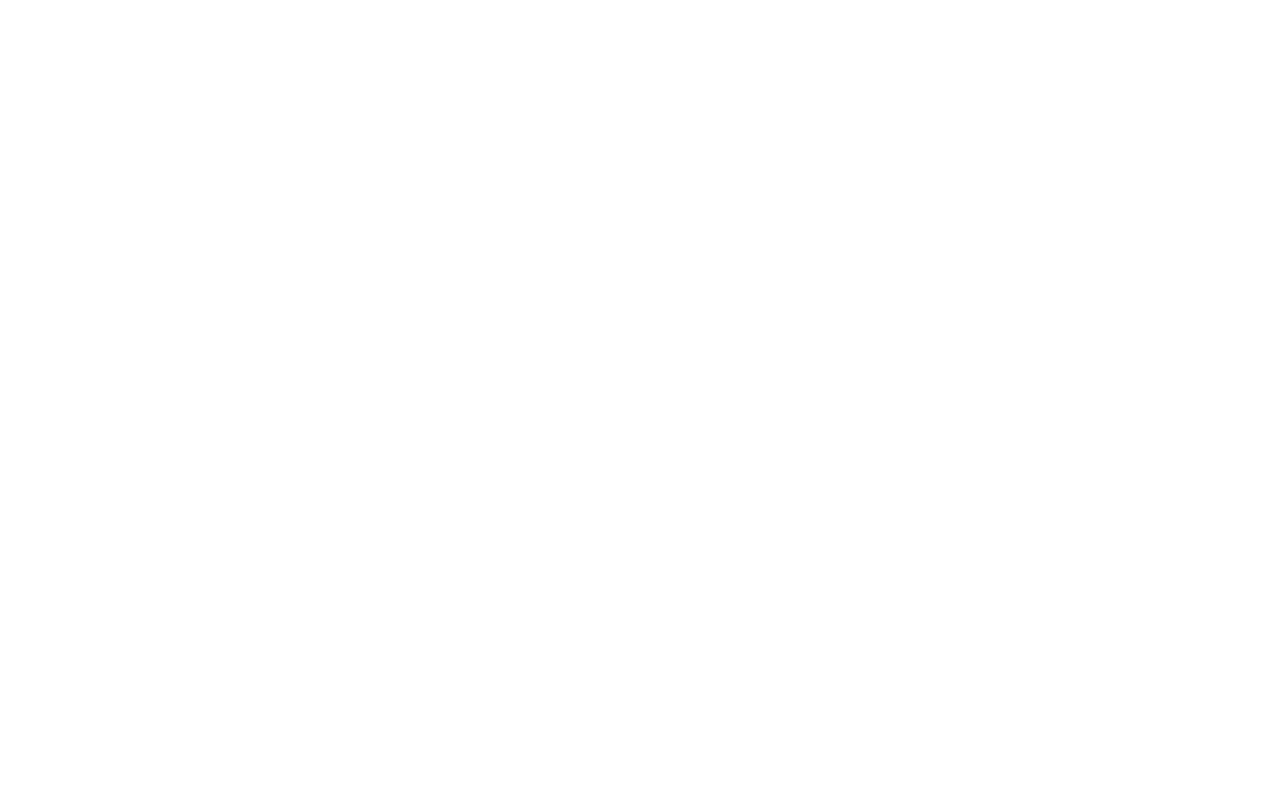
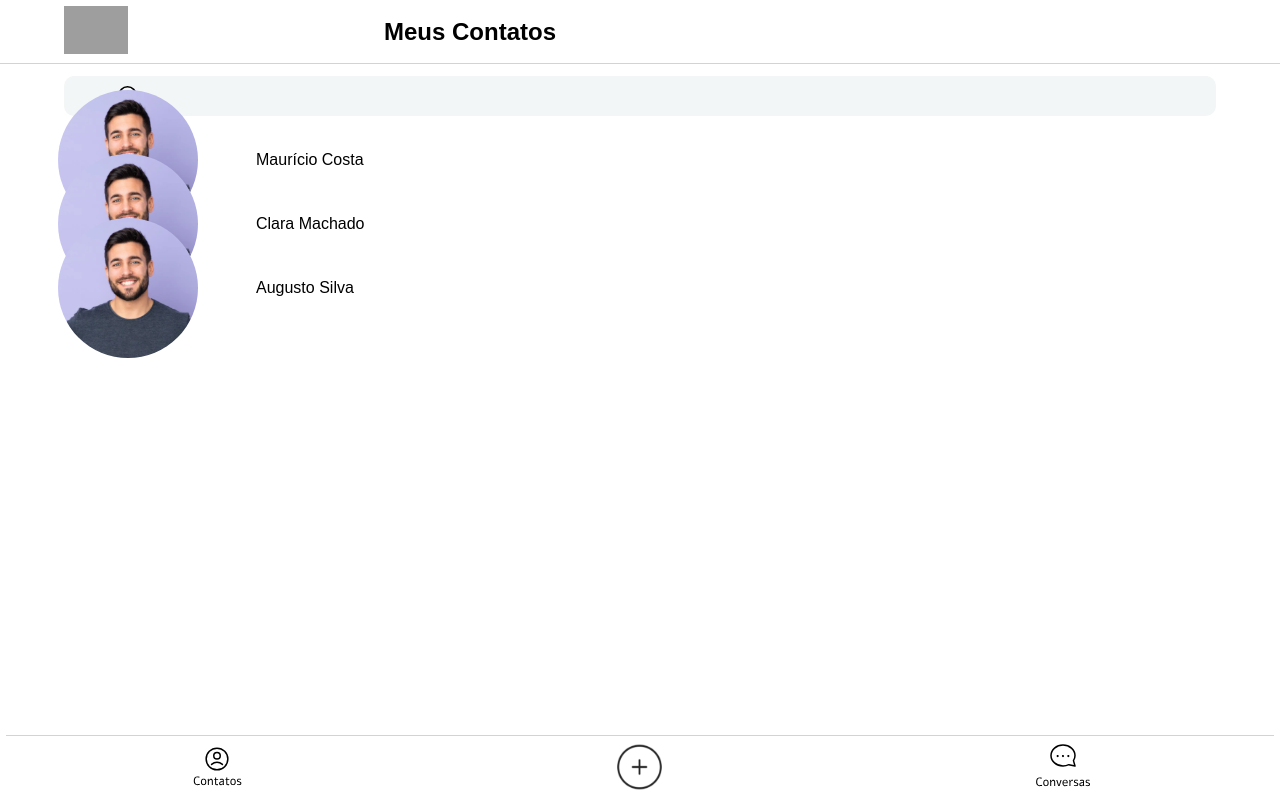
Before and after one commit to amanda-benites/ProjetoPuzzle, a React (Create React App) app: page /contacts in a window 1280 px wide. Before the commit this address had no page. Built offline with nearby package versions, Linux system fonts and the light colour scheme; grey boxes are pictures that could not be loaded; the HTML template or start-up script is replaced by a standard one; a web font is replaced by a local one.

Commit message:
Terminando organizacao geral dos contatos

```diff
--- a/src/App.js
+++ b/src/App.js
@@ -6,6 +6,7 @@
 import Auth from "./page/auth/Auth"
 import CreateAccount from "./page/create_account/CreateAccount";
 import Home from "./page/home/Home"
+import Contacts from "./page/contacts/Contacts";
 
 function App() {
   return (
@@ -18,6 +19,7 @@
             <Route path="/auth" Component={Auth}/>
             <Route path="/create" Component={CreateAccount}/>
             <Route path="/home" Component={Home}/>
+            <Route path="/contacts" Component={Contacts}/>
           </Routes>
         </BrowserRouter>
       </TelaInteira>
--- /dev/null
+++ b/src/components/contact_layout/ContactLayout.js
@@ -0,0 +1,19 @@
+import { ContactButton, ContactImg, ContactLayoutContainer, ContactName, ImgContactContainer, NameContactText } from "./style";
+
+
+function ContactLayout(props) {
+    return(
+        <ContactLayoutContainer>
+            <ContactImg>
+                <ImgContactContainer src={props.imgContact} alt="Imagem do contato"/>
+            </ContactImg>
+            <ContactName>
+                <ContactButton>
+                    <NameContactText>{props.nameContact}</NameContactText>
+                </ContactButton>
+            </ContactName>
+        </ContactLayoutContainer>
+    )
+}
+
+export default ContactLayout
--- /dev/null
+++ b/src/components/contact_layout/style.jsx
@@ -0,0 +1,38 @@
+import styled from "styled-components";
+import { ButtonHeaderContainer } from "../home_header/style";
+
+
+export const ContactLayoutContainer = styled.div`
+    width: 100vw;
+    display: grid;
+    grid-template-columns: 20vw 80vw;
+    grid-template-rows: 8vh;
+    grid-template-areas: "contactImg contactName";
+`
+
+export const ContactImg = styled.div`
+    grid-area: contactImg;
+
+    display: flex;
+    flex-direction: row;
+    align-items: center;
+    justify-content: center;
+`
+export const ImgContactContainer = styled.img`
+    width: 11vw;
+`
+
+export const ContactName = styled.div`
+    grid-area: contactName;
+
+    display: flex;
+    flex-direction: row;
+    align-items: center;
+`
+
+export const ContactButton = styled(ButtonHeaderContainer)`
+
+`
+export const NameContactText = styled.p`
+    font-size: larger;
+`
--- a/src/components/general_footer/GeneralFoter.js
+++ b/src/components/general_footer/GeneralFoter.js
@@ -3,12 +3,19 @@
 import imgContacts from "../../assets/imgContacts.svg"
 import imgAdd from "../../assets/imgAdd.svg"
 import imgChat from "../../assets/imgChat.svg"
+import { useNavigate } from "react-router-dom"
 
 function GerenalFooter() {
+    const navigate = useNavigate()
+
+    function goToContactsPage() {
+        navigate("/contacts");
+    }
+
     return(
         <FooterContainer>
             <ImgContactsContainer>
-                <ButtonFooterContainer>
+                <ButtonFooterContainer onClick={goToContactsPage}>
                     <img src={imgContacts} alt="Imagem representativa dos contatos"/>
                 </ButtonFooterContainer>
             </ImgContactsContainer>
--- /dev/null
+++ b/src/components/sreen_header/ScreenHeader.js
@@ -0,0 +1,24 @@
+import { ImgButtonBack, ScreenButtonHeader, ScreenHeaderContainer } from "./style"
+
+import imgBack from "../../assets/back.svg"
+import { useNavigate } from "react-router-dom"
+
+function ScreenHeader(props) {
+
+    const navigate = useNavigate()
+
+    const goBack = () => {
+        navigate(-1)
+    }
+
+    return(
+        <ScreenHeaderContainer>
+            <ScreenButtonHeader onClick={goBack}>
+                <ImgButtonBack src={imgBack} alt="Ícone de voltar" />
+            </ScreenButtonHeader>
+            <h2>{props.titlePage}</h2>
+        </ScreenHeaderContainer>
+    )
+}
+
+export default ScreenHeader
--- /dev/null
+++ b/src/components/sreen_header/style.jsx
@@ -0,0 +1,23 @@
+import styled from "styled-components";
+import { ButtonHeaderContainer } from "../home_header/style";
+
+export const ScreenHeaderContainer = styled.header`
+    width: 100vw;
+    height: 8vh;
+
+    display: flex;
+    flex-direction: row;
+    align-items: center;
+    padding-left: 5vw;
+    gap: 20vw;
+
+    border-bottom: 1px lightgray solid;
+`
+
+export const ScreenButtonHeader= styled(ButtonHeaderContainer)`
+
+`
+
+export const ImgButtonBack = styled.img`
+    width: 5vw;
+`
--- /dev/null
+++ b/src/page/contacts/Contacts.js
@@ -0,0 +1,60 @@
+import GerenalFooter from "../../components/general_footer/GeneralFoter";
+import ScreenHeader from "../../components/sreen_header/ScreenHeader";
+import { DivSearchContainerMain, DivSearchContainer, InputSearchContainer, SpanSearchContainer } from "./style";
+
+import MauricioExemplo from "../../assets/MauricioExemplo.svg"
+import ContactLayout from "../../components/contact_layout/ContactLayout";
+import { useState } from "react";
+
+
+import iconSearch from "../../assets/search.svg"
+import removeImg from "../../assets/remove.svg"
+
+function Contacts() {
+    const contactsValues = {
+        contact1: [MauricioExemplo, 'Maurício Costa'],
+        contact2: [MauricioExemplo, 'Clara Machado'],
+        contact3: [MauricioExemplo, 'Augusto Silva']
+    }
+
+    const [inputValue, setInputValue] = useState('');
+
+    const clearInput = () => {
+        setInputValue('');
+    };
+
+    const filteredContacts = Object.keys(contactsValues).filter((contact) =>
+    contactsValues[contact][1].toLowerCase().includes(inputValue.toLowerCase())
+    );
+
+    return(
+        <>
+            <ScreenHeader titlePage={"Meus Contatos"}/>
+            <div>
+                <DivSearchContainerMain>
+                    <DivSearchContainer>
+                        <img src={iconSearch} alt="Ícone de busca"/>
+                        <InputSearchContainer
+                            type='text'
+                            value={inputValue}
+                            onChange={(v) => setInputValue(v.target.value)}
+                        />
+
+                        {inputValue && (<SpanSearchContainer onClick={clearInput}><img src={removeImg} alt="Ícone X"/></SpanSearchContainer>)}
+                    </DivSearchContainer>
+                </DivSearchContainerMain>
+                <div>
+                {filteredContacts.map((contact) => (
+                    <ContactLayout
+                        key={contact}
+                        imgContact={contactsValues[contact][0]}
+                        nameContact={contactsValues[contact][1]}/>
+                ))}
+                </div>
+            </div>
+            <GerenalFooter/>
+        </>
+    )
+}
+
+export default Contacts
--- /dev/null
+++ b/src/page/contacts/style.jsx
@@ -0,0 +1,44 @@
+import styled from "styled-components";
+
+export const DivSearchContainerMain = styled.div`
+    width: 100vw;
+    height: 8vh;
+
+    display: flex;
+    flex-direction: row;
+    align-items: center;
+    justify-content: center;
+`
+
+export const DivSearchContainer = styled.div`
+    width: 90vw;
+
+    padding-right: 1.5vw;
+    padding-left: 1.5vw;
+
+    display: flex;
+    flex-direction: row;
+    align-items: center;
+    justify-content: center;
+
+    border-radius: 10px;
+
+    background-color: #F3F6F6;
+`
+
+
+export const InputSearchContainer = styled.input`
+    background-color: #F3F6F6;
+    border: none;
+    width: 80vw;
+    height: 5vh;
+
+    &:focus {
+        outline: 0;
+        padding-left: 1vw;
+    }
+`
+
+export const SpanSearchContainer = styled.span`
+    color: #d3d3d3;
+`
--- a/src/page/home/Home.js
+++ b/src/page/home/Home.js
@@ -20,6 +20,7 @@
     for(let i = 0; i < Object.keys(postValues).length; i++) {
         arrayValues.push(
             <PostCard
+              key={`user${i + 1}`}
               userImg={postValues[`user${i + 1}`][0]}
               userName={postValues[`user${i + 1}`][1]}
               ImgContent={postValues[`user${i + 1}`][2]}
```
Also changed, not shown: src/assets/remove.svg (added), src/assets/searchIcon.svg (added).
